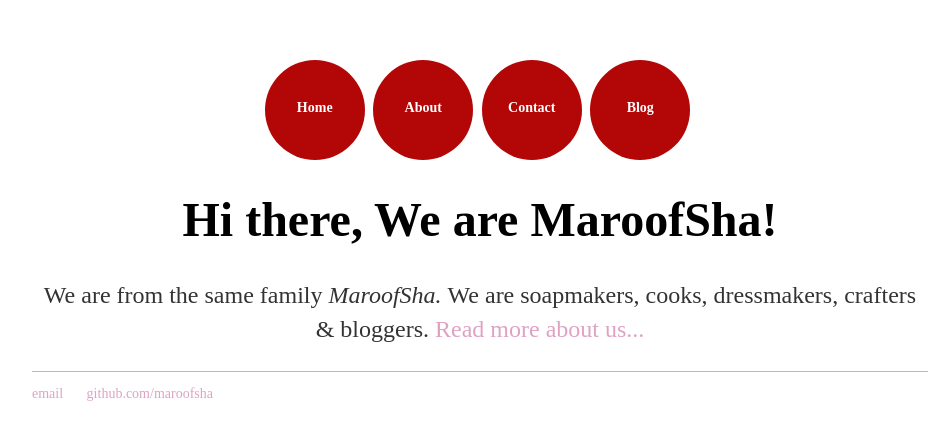
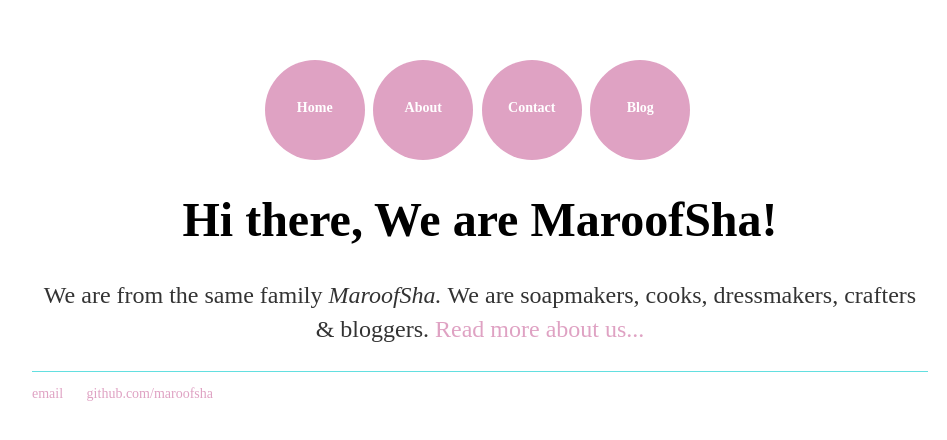
Before and after one commit to maroofsha/maroofsha.github.io, a Jekyll site: the page built from index.html, in a window 1280 px wide. Shown: the top 440 px of the page, without its empty margins (160-1107 px from the left). Built offline with Jekyll 4.4.1, drawn with Linux system fonts in a browser that asks for light colours.

Commit message:
Create main.css

```diff
--- a/css/main.css
+++ b/css/main.css
@@ -31,7 +31,7 @@ display:inline-block;
 text-align:center;
 text-decoration: none;
 color: white;
-background:#b30707;
+background:#dfa2c3;
 margin: 0;
 margin-right:5px;
 width:100px;
@@ -48,7 +48,7 @@ top:40%;
 color: white;
 }
 .nav a:hover{
-background: #ff1774;
+background: #63dfe0;
 }
 
 footer ul li {
```
